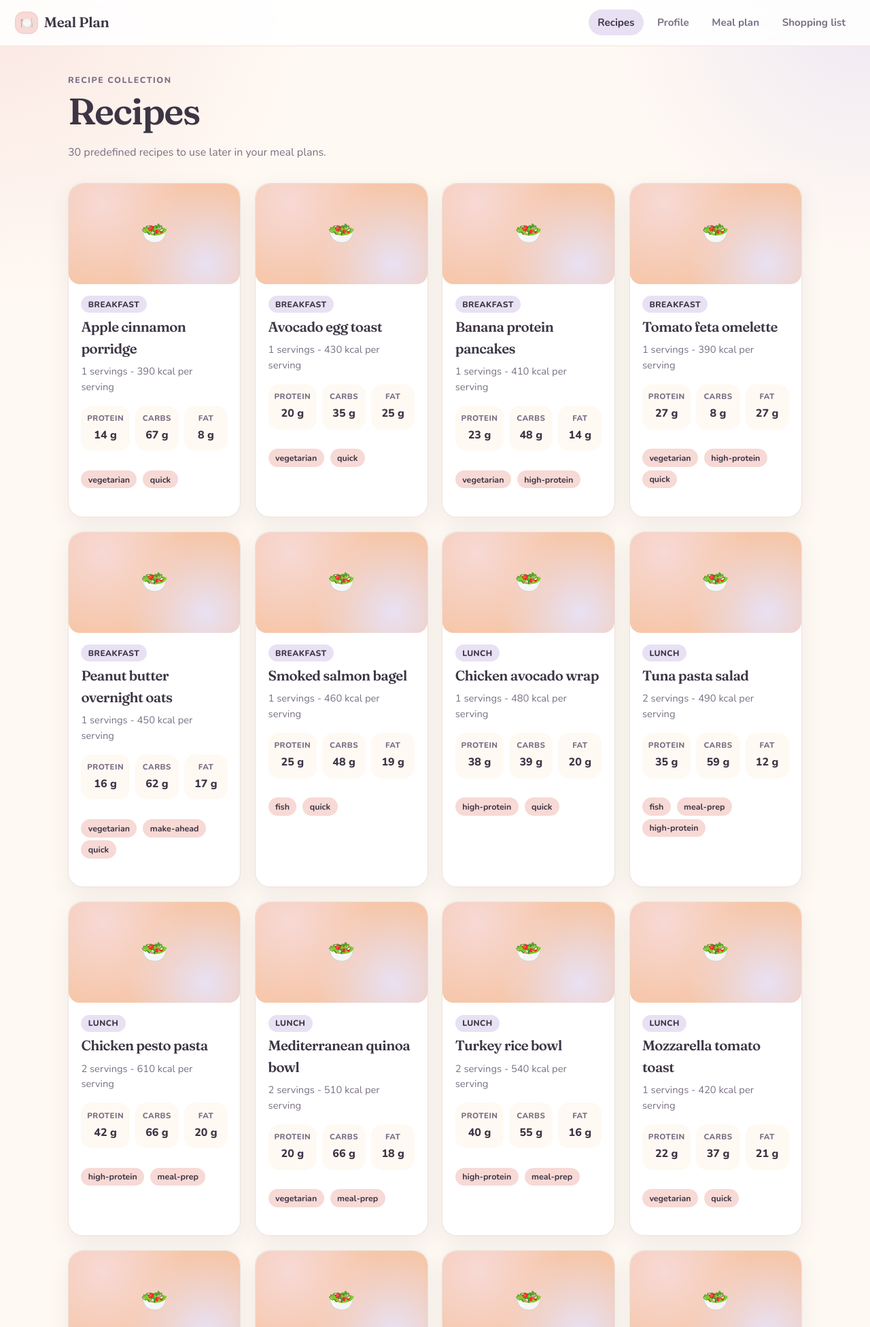
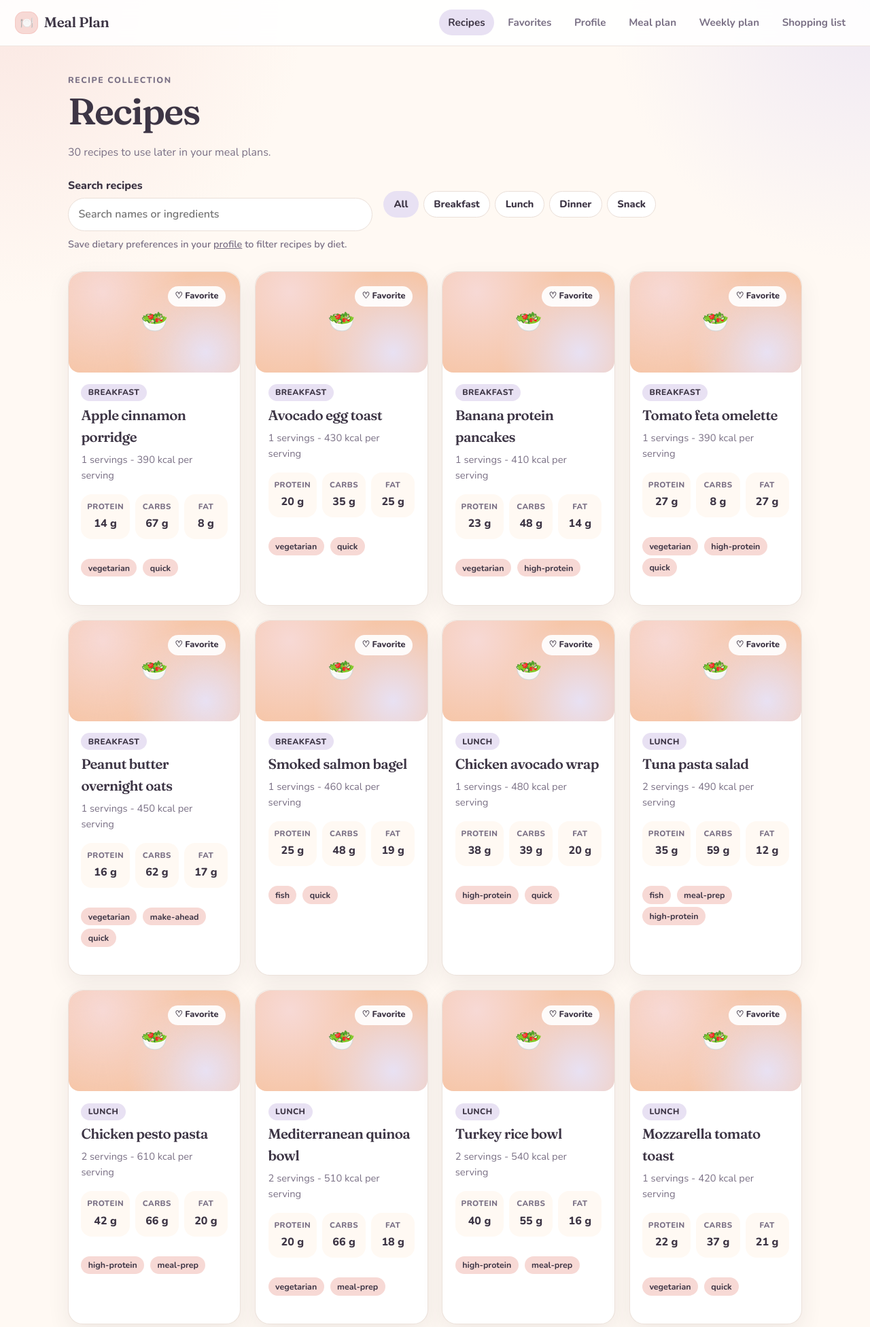
Before and after one commit to carinamach/mealplan, a Flask app: page /recipes in a window 1280 px wide. Shown: the top 1952 px of the page at 68% size. Run offline with Flask 3, Linux system fonts and the light colour scheme.

Commit message:
Add recipe filtering and favorites functionality
- Implemented filtering of recipes by meal type and dietary preferences on the /recipes page.
- Added functionality to toggle favorite recipes, allowing users to mark and unmark recipes as favorites.
- Created a new /favorites route to display the user's favorite recipes.
- Enhanced the UI with a search feature for recipes and improved layout for recipe filters.
- Updated CSS for new filter components and favorite buttons.
- Added unit tests to ensure filtering and favorites features work as expected.

```diff
--- a/app.py
+++ b/app.py
@@ -5,7 +5,8 @@ from pathlib import Path
 from flask import Flask, abort, redirect, render_template, request, session, url_for
 
 from calculations import calculate_targets
-from meal_planner import calculate_plan_totals, find_swap_recipe, generate_daily_plan
+from meal_planner import WEEKDAYS, calculate_plan_totals, find_swap_recipe, generate_daily_plan, generate_weekly_plan
+from recipe_filters import MEAL_TYPES, filter_recipes
 from shopping_list import build_shopping_list
 
 
@@ -30,6 +31,11 @@ def get_recipe(recipe_id):
     return recipe
 
 
+def get_favorite_ids():
+    """Return favorite recipe ids stored in the session."""
+    return [int(recipe_id) for recipe_id in session.get("favorites", [])]
+
+
 @app.route("/")
 def home():
     """Display the application's home page."""
@@ -38,14 +44,58 @@ def home():
 
 @app.route("/recipes")
 def recipes():
-    """Display all predefined recipes."""
-    return render_template("recipes.html", recipes=load_recipes())
+    """Display recipes, optionally filtered by meal type and dietary preferences."""
+    meal_type = request.args.get("meal_type") or None
+    search_query = request.args.get("q", "")
+    profile_data = session.get("profile") or {}
+    dietary_preferences = profile_data.get("dietary_preferences") or []
+    apply_diet_filter = request.args.get("match_diet") == "1" and bool(dietary_preferences)
+    filtered_recipes = filter_recipes(
+        load_recipes(),
+        meal_type=meal_type,
+        preferences=dietary_preferences if apply_diet_filter else None,
+        query=search_query,
+    )
+    return render_template(
+        "recipes.html",
+        recipes=filtered_recipes,
+        meal_types=MEAL_TYPES,
+        selected_meal_type=meal_type if meal_type in MEAL_TYPES else None,
+        dietary_preferences=dietary_preferences,
+        match_diet=apply_diet_filter,
+        search_query=search_query,
+        favorite_ids=set(get_favorite_ids()),
+    )
 
 
 @app.route("/recipes/<int:recipe_id>")
 def recipe_detail(recipe_id):
     """Display one recipe with its ingredients and instructions."""
     return render_template("recipe_detail.html", recipe=get_recipe(recipe_id))
+
+
+@app.post("/recipes/<int:recipe_id>/favorite")
+def toggle_favorite(recipe_id):
+    """Add or remove a recipe id from the session favorites list."""
+    get_recipe(recipe_id)
+    favorite_ids = get_favorite_ids()
+
+    if recipe_id in favorite_ids:
+        favorite_ids.remove(recipe_id)
+    else:
+        favorite_ids.append(recipe_id)
+
+    session["favorites"] = favorite_ids
+    return redirect(request.referrer or url_for("recipes"))
+
+
+@app.route("/favorites")
+def favorites():
+    """Display recipes the user has marked as favorites."""
+    favorite_ids = get_favorite_ids()
+    recipes_by_id = {recipe["id"]: recipe for recipe in load_recipes()}
+    favorite_recipes = [recipes_by_id[recipe_id] for recipe_id in favorite_ids if recipe_id in recipes_by_id]
+    return render_template("favorites.html", recipes=favorite_recipes, favorite_ids=set(favorite_ids))
 
 
 @app.route("/profile", methods=["GET", "POST"])
@@ -84,6 +134,7 @@ def profile():
                 biological_sex=profile_data["biological_sex"],
             )
             session.pop("meal_plan", None)
+            session.pop("weekly_plan", None)
             return redirect(url_for("profile"))
         except (KeyError, ValueError) as exception:
             error = str(exception)
@@ -139,6 +190,27 @@ def swap_meal(meal_name):
     return redirect(url_for("meal_plan"))
 
 
+@app.route("/weekly-plan")
+def weekly_plan():
+    """Display a Monday–Sunday plan using the same daily generation logic."""
+    targets = session.get("targets")
+    profile_data = session.get("profile")
+
+    if not targets or not profile_data:
+        return render_template("weekly_plan.html", weekly_plan=None)
+
+    plan = session.get("weekly_plan")
+    if plan is None:
+        plan = generate_weekly_plan(
+            load_recipes(),
+            calorie_target=targets["calories"],
+            goal=profile_data["goal"],
+        )
+        session["weekly_plan"] = plan
+
+    return render_template("weekly_plan.html", weekly_plan=plan, weekdays=WEEKDAYS, targets=targets)
+
+
 @app.route("/shopping-list")
 def shopping_list():
     """Display a combined shopping list from the saved meal plan."""
--- a/static/css/style.css
+++ b/static/css/style.css
@@ -174,6 +174,74 @@ h1 {
     color: var(--muted);
 }
 
+.recipe-filters {
+    display: flex;
+    flex-wrap: wrap;
+    gap: 0.85rem 1rem;
+    align-items: center;
+    margin: -0.5rem 0 1.75rem;
+}
+
+.filter-group {
+    display: flex;
+    flex-wrap: wrap;
+    gap: 0.45rem;
+}
+
+.filter-chip,
+.filter-apply {
+    padding: 0.45rem 0.9rem;
+    border: 1px solid var(--line);
+    border-radius: 999px;
+    background: var(--card);
+    color: var(--text);
+    font: inherit;
+    font-weight: 800;
+    font-size: 0.92rem;
+    text-transform: capitalize;
+    cursor: pointer;
+}
+
+.filter-chip.is-active,
+.filter-chip:hover,
+.filter-chip:focus-visible {
+    border-color: transparent;
+    background: var(--pale-lavender);
+}
+
+.filter-apply {
+    background: var(--peach);
+    border-color: transparent;
+}
+
+.diet-filter {
+    display: inline-flex;
+    gap: 0.5rem;
+    align-items: center;
+    font-weight: 700;
+}
+
+.diet-filter input {
+    accent-color: var(--peach);
+}
+
+.recipe-search {
+    display: grid;
+    gap: 0.35rem;
+    width: min(100%, 28rem);
+    font-weight: 800;
+}
+
+.recipe-search input {
+    padding: 0.7rem 0.9rem;
+    border: 1px solid var(--line);
+    border-radius: 999px;
+    background: var(--card);
+    color: inherit;
+    font: inherit;
+    font-weight: 600;
+}
+
 .recipe-grid {
     display: grid;
     gap: 1.3rem;
@@ -181,6 +249,7 @@ h1 {
 }
 
 .recipe-card {
+    position: relative;
     display: flex;
     flex-direction: column;
     padding: 1.15rem 1.15rem 1.3rem;
@@ -190,9 +259,39 @@ h1 {
 }
 
 .recipe-card:hover,
-.recipe-card:focus-visible {
+.recipe-card:focus-within {
     box-shadow: var(--shadow-hover);
     transform: translateY(-4px);
+}
+
+.recipe-card-link {
+    display: flex;
+    flex-direction: column;
+    color: inherit;
+    text-decoration: none;
+}
+
+.favorite-form {
+    position: absolute;
+    top: 1.35rem;
+    right: 1.35rem;
+    z-index: 1;
+}
+
+.favorite-button {
+    padding: 0.3rem 0.65rem;
+    border: 0;
+    border-radius: 999px;
+    background: rgb(255 255 255 / 92%);
+    color: var(--text);
+    font: inherit;
+    font-size: 0.8rem;
+    font-weight: 800;
+    cursor: pointer;
+}
+
+.favorite-button.is-favorite {
+    background: var(--blush);
 }
 
 .recipe-card h2 {
--- a/static/js/main.js
+++ b/static/js/main.js
@@ -56,3 +56,32 @@ if (shoppingList) {
         localStorage.setItem(storageKey, JSON.stringify(checkedItems));
     });
 }
+
+const searchInput = document.querySelector("[data-recipe-search]");
+const recipeCards = document.querySelectorAll("[data-recipe-card]");
+const recipeGrid = document.querySelector("[data-recipe-grid]");
+const emptyRecipes = document.querySelector("[data-empty-recipes]");
+
+if (searchInput && recipeCards.length) {
+    function applyRecipeSearch() {
+        const query = searchInput.value.trim().toLowerCase();
+        let visibleCount = 0;
+
+        recipeCards.forEach((card) => {
+            const isMatch = !query || (card.dataset.searchText || "").toLowerCase().includes(query);
+            card.hidden = !isMatch;
+            if (isMatch) {
+                visibleCount += 1;
+            }
+        });
+
+        if (recipeGrid) {
+            recipeGrid.hidden = visibleCount === 0;
+        }
+        if (emptyRecipes) {
+            emptyRecipes.hidden = visibleCount !== 0;
+        }
+    }
+
+    searchInput.addEventListener("input", applyRecipeSearch);
+}
--- /dev/null
+++ b/templates/_recipe_card.html
@@ -0,0 +1,23 @@
+<article class="recipe-card" data-recipe-card data-search-text="{{ recipe.name }} {% for ingredient in recipe.ingredients %}{{ ingredient.name }} {% endfor %}">
+    <form class="favorite-form" method="post" action="{{ url_for('toggle_favorite', recipe_id=recipe.id) }}">
+        <button type="submit" class="favorite-button{% if recipe.id in favorite_ids %} is-favorite{% endif %}" aria-pressed="{{ 'true' if recipe.id in favorite_ids else 'false' }}">
+            {% if recipe.id in favorite_ids %}♥ Favorited{% else %}♡ Favorite{% endif %}
+        </button>
+    </form>
+    <a class="recipe-card-link" href="{{ url_for('recipe_detail', recipe_id=recipe.id) }}">
+        <div class="recipe-image-placeholder" aria-hidden="true">🥗</div>
+        <p class="recipe-type">{{ recipe.meal_type }}</p>
+        <h2>{{ recipe.name }}</h2>
+        <p class="recipe-meta">{{ recipe.servings }} servings - {{ recipe.calories }} kcal per serving</p>
+        <dl class="nutrition">
+            <div><dt>Protein</dt><dd>{{ recipe.protein }} g</dd></div>
+            <div><dt>Carbs</dt><dd>{{ recipe.carbohydrates }} g</dd></div>
+            <div><dt>Fat</dt><dd>{{ recipe.fat }} g</dd></div>
+        </dl>
+        <p class="tags">
+            {% for tag in recipe.tags %}
+                <span>{{ tag }}</span>
+            {% endfor %}
+        </p>
+    </a>
+</article>
--- a/templates/base.html
+++ b/templates/base.html
@@ -14,8 +14,10 @@
         <a class="logo" href="{{ url_for('home') }}"><span class="logo-mark" aria-hidden="true">🍽️</span>Meal Plan</a>
         <nav aria-label="Main navigation">
             <a href="{{ url_for('recipes') }}" class="{{ 'is-active' if request.endpoint in ('recipes', 'recipe_detail') else '' }}">Recipes</a>
+            <a href="{{ url_for('favorites') }}" class="{{ 'is-active' if request.endpoint == 'favorites' else '' }}">Favorites</a>
             <a href="{{ url_for('profile') }}" class="{{ 'is-active' if request.endpoint == 'profile' else '' }}">Profile</a>
             <a href="{{ url_for('meal_plan') }}" class="{{ 'is-active' if request.endpoint == 'meal_plan' else '' }}">Meal plan</a>
+            <a href="{{ url_for('weekly_plan') }}" class="{{ 'is-active' if request.endpoint == 'weekly_plan' else '' }}">Weekly plan</a>
             <a href="{{ url_for('shopping_list') }}" class="{{ 'is-active' if request.endpoint == 'shopping_list' else '' }}">Shopping list</a>
         </nav>
     </header>
--- a/templates/meal_plan.html
+++ b/templates/meal_plan.html
@@ -59,6 +59,7 @@
             {% endif %}
             <p class="estimate-note">This is a simple estimate based on the predefined recipes and may not match your target exactly.</p>
             <p><a class="button-link" href="{{ url_for('shopping_list') }}">View shopping list</a></p>
+            <p><a class="button-link" href="{{ url_for('weekly_plan') }}">View weekly plan</a></p>
         </section>
     {% else %}
         <section class="profile-form">
--- a/templates/recipes.html
+++ b/templates/recipes.html
@@ -6,27 +6,41 @@
     <section class="recipe-heading">
         <p class="eyebrow">Recipe collection</p>
         <h1>Recipes</h1>
-        <p>{{ recipes|length }} predefined recipes to use later in your meal plans.</p>
+        <p>{{ recipes|length }} recipes{% if selected_meal_type or match_diet or search_query %} matching your filters{% else %} to use later in your meal plans{% endif %}.</p>
     </section>
 
-    <section class="recipe-grid" aria-label="All recipes">
+    <form class="recipe-filters" method="get" action="{{ url_for('recipes') }}" data-recipe-filters>
+        <label class="recipe-search">
+            Search recipes
+            <input type="search" name="q" value="{{ search_query }}" placeholder="Search names or ingredients" data-recipe-search>
+        </label>
+        <div class="filter-group" role="group" aria-label="Meal type">
+            <button type="submit" name="meal_type" value="" class="filter-chip{% if not selected_meal_type %} is-active{% endif %}">All</button>
+            {% for meal_type in meal_types %}
+                <button type="submit" name="meal_type" value="{{ meal_type }}" class="filter-chip{% if selected_meal_type == meal_type %} is-active{% endif %}">{{ meal_type }}</button>
+            {% endfor %}
+        </div>
+        {% if selected_meal_type %}
+            <input type="hidden" name="meal_type" value="{{ selected_meal_type }}">
+        {% endif %}
+        {% if dietary_preferences %}
+            <label class="diet-filter">
+                <input type="checkbox" name="match_diet" value="1" {% if match_diet %}checked{% endif %}>
+                Match my dietary preferences
+            </label>
+            <button class="filter-apply" type="submit">Apply diet filter</button>
+        {% else %}
+            <p class="field-help">Save dietary preferences in your <a href="{{ url_for('profile') }}">profile</a> to filter recipes by diet.</p>
+        {% endif %}
+    </form>
+
+    <section class="recipe-grid" aria-label="All recipes" data-recipe-grid {% if not recipes %}hidden{% endif %}>
         {% for recipe in recipes %}
-            <a class="recipe-card" href="{{ url_for('recipe_detail', recipe_id=recipe.id) }}">
-                <div class="recipe-image-placeholder" aria-hidden="true">🥗</div>
-                <p class="recipe-type">{{ recipe.meal_type }}</p>
-                <h2>{{ recipe.name }}</h2>
-                <p class="recipe-meta">{{ recipe.servings }} servings - {{ recipe.calories }} kcal per serving</p>
-                <dl class="nutrition">
-                    <div><dt>Protein</dt><dd>{{ recipe.protein }} g</dd></div>
-                    <div><dt>Carbs</dt><dd>{{ recipe.carbohydrates }} g</dd></div>
-                    <div><dt>Fat</dt><dd>{{ recipe.fat }} g</dd></div>
-                </dl>
-                <p class="tags">
-                    {% for tag in recipe.tags %}
-                        <span>{{ tag }}</span>
-                    {% endfor %}
-                </p>
-            </a>
+            {% include "_recipe_card.html" %}
         {% endfor %}
     </section>
+    <section class="profile-form" data-empty-recipes {% if recipes %}hidden{% endif %}>
+        <h2>No matching recipes</h2>
+        <p>Try another search, meal type, or turn off the dietary preference filter.</p>
+    </section>
 {% endblock %}
```
Also changed, not shown: meal_planner.py (+10 -0 lines), recipe_filters.py (added, +111 -0 lines), templates/favorites.html (added, +25 -0 lines), templates/weekly_plan.html (added, +40 -0 lines), test_app.py (+31 -0 lines), test_recipe_filters.py (added, +43 -0 lines).
